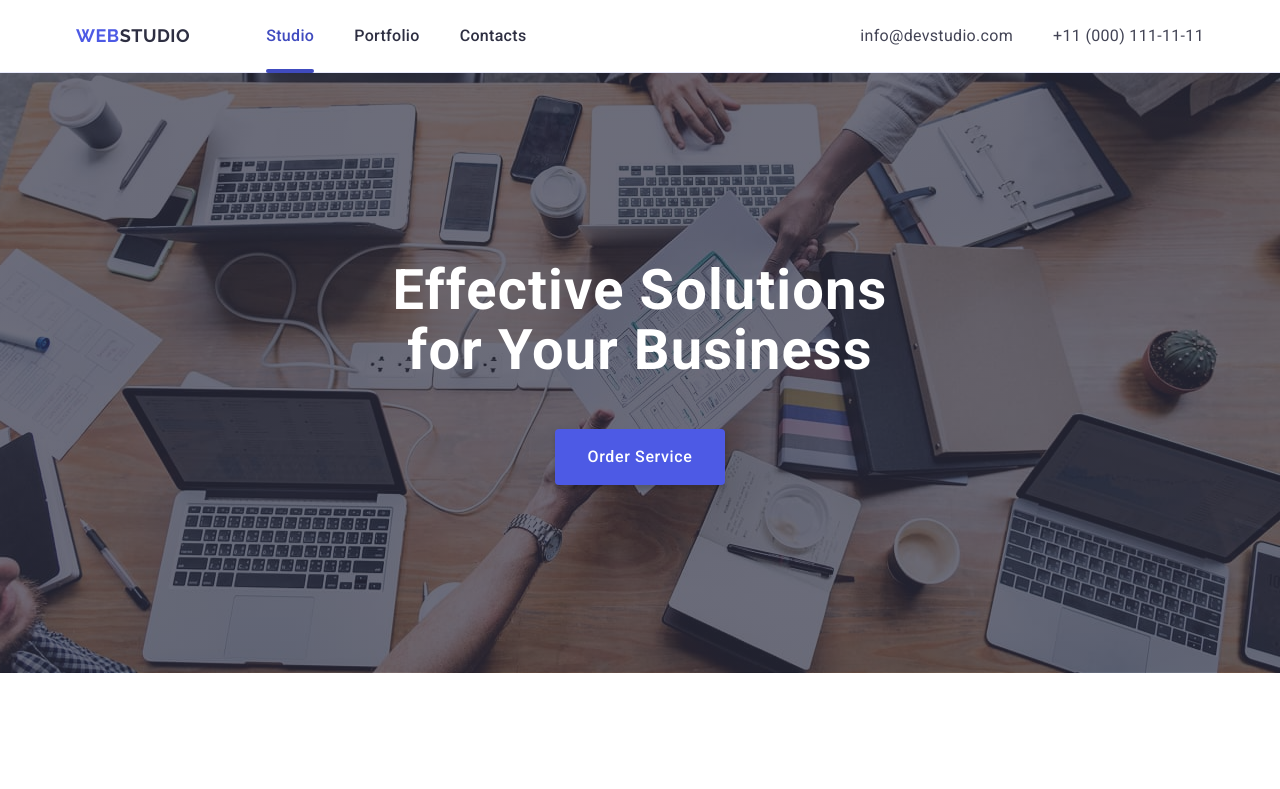
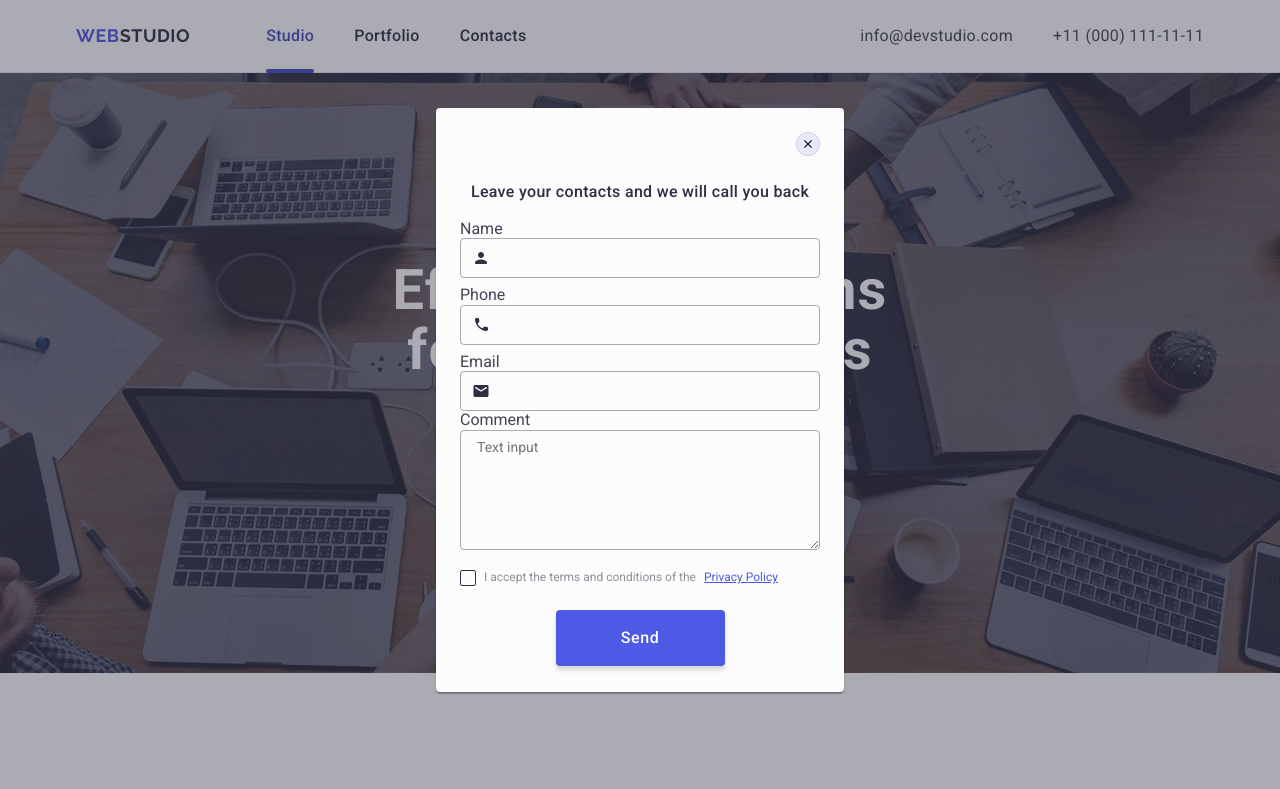
Before and after one commit to Roman-3005/goit-markup-hw-05, a plain HTML site: page index.html in a window 1280 px wide. Shown: the top 789 px of the page. Drawn offline with nearby package versions, Linux system fonts and the light colour scheme.

Commit message:
add checkbox

```diff
--- a/css/styles.css
+++ b/css/styles.css
@@ -30,6 +30,13 @@ img {
   display: block;
   max-width: 100%;
   height: auto;
+}
+button {
+  font-family: inherit;
+}
+
+input {
+  font-family: inherit;
 }
 /* #endregion Reset style */
 
@@ -187,7 +194,7 @@ img {
 }
 
 .btn {
-  font-family: inherit;
+  /* font-family: inherit; */
   background-color: #4d5ae5;
   font-weight: 500;
   font-size: 16px;
@@ -545,6 +552,16 @@ input::placeholder {
   color: #fff;
 }
 
+input:hover::placeholder,
+input:focus::placeholder {
+  color: #31d0aa;
+}
+
+input:placeholder-shown:hover,
+input:placeholder-shown:focus {
+  border-color: #31d0aa;
+}
+
 .footer-btn {
   display: flex;
   align-items: center;
@@ -619,6 +636,8 @@ input::placeholder {
   background-color: #fcfcfc;
 
   transition: transform 250ms cubic-bezier(0.4, 0, 0.2, 1);
+
+  padding: 24px;
 }
 
 .backdrop:not(.is-open) .modal {
@@ -654,7 +673,7 @@ input::placeholder {
   fill: #fff;
 }
 
-.modal-text {
+.modal-title {
   font-weight: 500;
   font-size: 16px;
   line-height: 1.5;
@@ -662,9 +681,138 @@ input::placeholder {
   text-align: center;
   color: #2e2f42;
 
-  margin: 72px auto 16px;
+  margin: 48px auto 16px;
   /* position: absolute;
   top: 72px;
   left: 24px; */
 }
+
+.container-form {
+  display: flex;
+  flex-direction: column;
+}
+
+.modal-container {
+  margin-bottom: 8px;
+}
+
+.input-wrapper {
+  position: relative;
+}
+
+.input-wrapper input {
+  padding-left: 38px;
+  width: 100%;
+  height: 40px;
+  font-size: 14px;
+
+  border: 1px solid rgba(46, 47, 66, 0.4);
+  border-radius: 4px;
+  outline: none;
+  background-color: transparent;
+}
+
+.input-icon {
+  position: absolute;
+  left: 12px;
+  top: 50%;
+  transform: translateY(-50%);
+  fill: #2e2f42;
+  pointer-events: none;
+}
+
+.container-textaria {
+  margin-bottom: 16px;
+}
+
+.modal-textaria {
+  padding: 8px 16px;
+  width: 100%;
+  height: 120px;
+
+  font-size: 14px;
+  border: 1px solid rgba(46, 47, 66, 0.4);
+  border-radius: 4px;
+  resize: vertical;
+  outline: none;
+  background-color: transparent;
+}
+
+.checkbox-label {
+  font-size: 12px;
+  color: #8e8f99;
+  display: flex;
+  align-items: center;
+  gap: 8px;
+  margin-bottom: 24px;
+}
+
+.checkbox-label a {
+  color: #4d5ae5;
+  text-decoration: underline;
+}
+
+.custom-checkbox {
+  width: 16px;
+  height: 16px;
+  border: 1px solid #2e2f42;
+  border-radius: 2px;
+  display: inline-flex;
+  justify-content: center;
+  align-items: center;
+  transition: background-color 0.3s ease, border 0.3s ease;
+  flex-shrink: 0;
+}
+
+.checkbox-icon {
+  fill: transparent;
+  transition: fill 0.3s ease;
+}
+
+.checkbox-label input:checked + .custom-checkbox {
+  background-color: var(--accent-bg, #404bbf);
+  border: none;
+}
+
+.checkbox-label input:checked + .custom-checkbox .checkbox-icon {
+  fill: var(--icon-color, #f4f4fd);
+}
+
+.modal-button {
+  font-weight: 500;
+  font-size: 16px;
+  line-height: 1.5;
+  letter-spacing: 0.04em;
+  text-align: center;
+  color: #fff;
+  cursor: pointer;
+
+  display: flex;
+  align-items: center;
+  justify-content: center;
+
+  border: none;
+  border-radius: 4px;
+  padding: 16px 32px;
+  min-width: 169px;
+  height: 56px;
+
+  box-shadow: 0 4px 4px 0 rgba(0, 0, 0, 0.15);
+  background-color: #4d5ae5;
+
+  margin: 0 auto;
+
+  transition: background-color 250ms cubic-bezier(0.4, 0, 0.2, 1);
+}
+
+.modal-button:hover,
+.modal-button:focus {
+  background-color: #404bbf;
+}
 /* #endregion Modal */
+
+.input-wrapper input:focus,
+.modal-textaria:focus {
+  border-color: #4d5ae5;
+  outline: 1px solid #4d5ae5;
+}
--- a/index.html
+++ b/index.html
@@ -485,6 +485,7 @@
                 type="email"
                 name="email"
                 placeholder="E-mail"
+                required
               />
             </label>
             <button class="footer-btn" type="submit">
@@ -498,32 +499,74 @@
       </div>
     </footer>
 
-    <div class="backdrop" data-modal>
+    <div class="backdrop is-open" data-modal>
       <div class="modal">
         <button type="button" class="button-close" data-modal-close>
           <svg class="icon-close" width="8" height="8">
             <use href="./images/icons.svg#icon-close"></use>
           </svg>
         </button>
-        <p class="modal-text">Leave your contacts and we will call you back</p>
-        <form>
-          <div>
+        <p class="modal-title">Leave your contacts and we will call you back</p>
+        <form class="container-form">
+          <div class="modal-container">
             <label for="username">Name</label>
-            <div>
-              <input type="text" name="username" />
-              <svg class="" width="18" height="24">
+            <div class="input-wrapper">
+              <svg class="input-icon" width="18" height="24">
                 <use href="./images/icons.svg#icon-person"></use>
               </svg>
+              <input type="text" name="username" id="username" />
             </div>
           </div>
-          <div>
-            <label for="telephone">Phone</label>
-            <input type="number" name="telephone" />
+
+          <div class="modal-container">
+            <label for="phone">Phone</label>
+            <div class="input-wrapper">
+              <svg class="input-icon" width="18" height="24">
+                <use href="./images/icons.svg#icon-phone"></use>
+              </svg>
+              <input type="tel" name="phone" id="phone" />
+            </div>
           </div>
+
           <div>
             <label for="email">Email</label>
-            <input type="email" name="email" />
+            <div class="input-wrapper">
+              <svg class="input-icon" width="18" height="24">
+                <use href="./images/icons.svg#icon-email"></use>
+              </svg>
+              <input type="email" name="email" id="email" />
+            </div>
           </div>
+
+          <div class="modal-container container-textaria">
+            <label for="text">Comment</label>
+            <textarea
+              class="modal-textaria"
+              name="text"
+              id="text"
+              placeholder="Text input"
+            ></textarea>
+          </div>
+
+          <div>
+            <label class="checkbox-label">
+              <input
+                type="checkbox"
+                name="privacy"
+                id="privacy"
+                class="visually-hidden"
+              />
+              <span class="custom-checkbox">
+                <svg class="checkbox-icon" width="10" height="8">
+                  <use href="./images/icons.svg#icon-check"></use>
+                </svg>
+              </span>
+              I accept the terms and conditions of the
+              <a href="#">Privacy Policy</a>
+            </label>
+          </div>
+
+          <button class="modal-button" type="submit">Send</button>
         </form>
       </div>
     </div>
```
